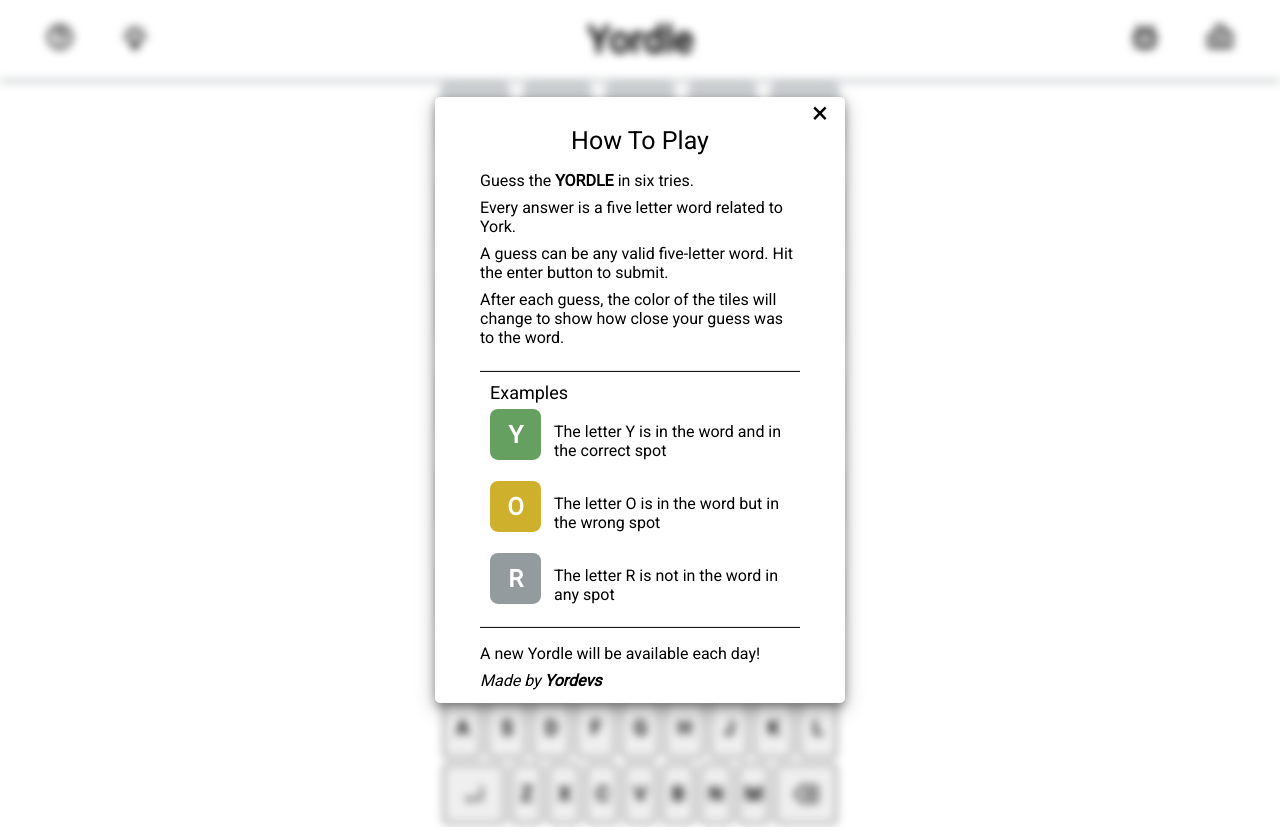
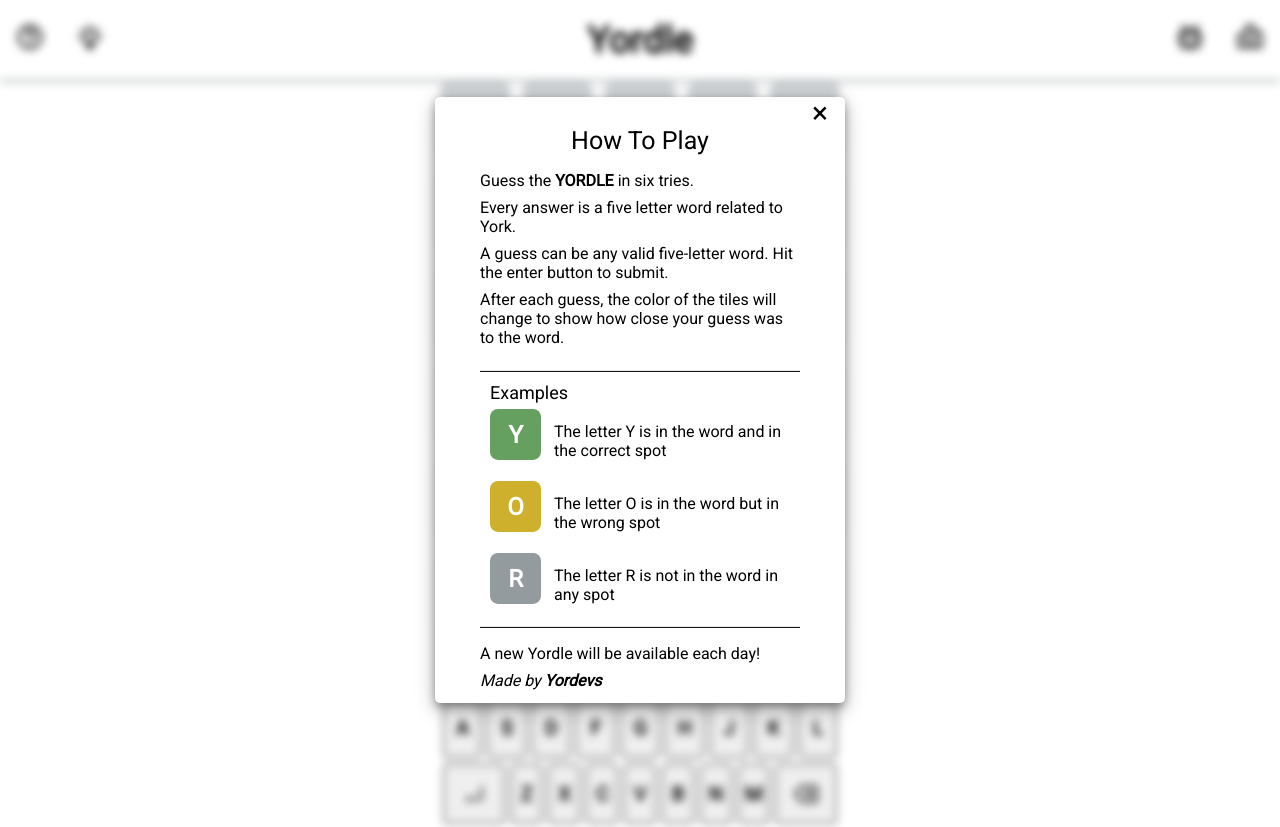
Before and after one commit to yordevs/yordle, a React (Create React App) app: page / in a window 1280 px wide. Built offline with nearby package versions, Linux system fonts and the light colour scheme.

Commit message:
Fix margins

```diff
--- a/src/Header.tsx
+++ b/src/Header.tsx
@@ -29,17 +29,8 @@ const Holder = styled.div`
 	justify-content: space-between;
 `;
 
-const HelpHolder = styled.div`
-	margin-left: 1.5em;
-	font-size: 30px;
-
-	&:hover {
-		cursor: pointer;
-	}
-`;
-
-const StatsHolder = styled.div`
-	margin-right: 1.5em;
+const IconHolder = styled.div`
+	margin: 0.5em;
 	font-size: 30px;
 
 	&:hover {
@@ -73,21 +64,21 @@ export const Header = ({ onHelp, onStats }: Props) => {
 		<div>
 			<Container>
 				<Holder>
-					<HelpHolder onClick={onHelpClick}>
+					<IconHolder onClick={onHelpClick}>
 						<BiHelpCircle />
-					</HelpHolder>
-					<HelpHolder>
+					</IconHolder>
+					<IconHolder>
 						<HiOutlineLightBulb onClick={onIdeaClick} />
-					</HelpHolder>
+					</IconHolder>
 				</Holder>
 				<Title>Yordle</Title>
 				<Holder>
-					<StatsHolder>
+					<IconHolder>
 						<BiBug onClick={onBugClick} />
-					</StatsHolder>
-					<StatsHolder onClick={onStatsClick}>
+					</IconHolder>
+					<IconHolder onClick={onStatsClick}>
 						<BiBarChartAlt2 />
-					</StatsHolder>
+					</IconHolder>
 				</Holder>
 			</Container>
 		</div>
```
